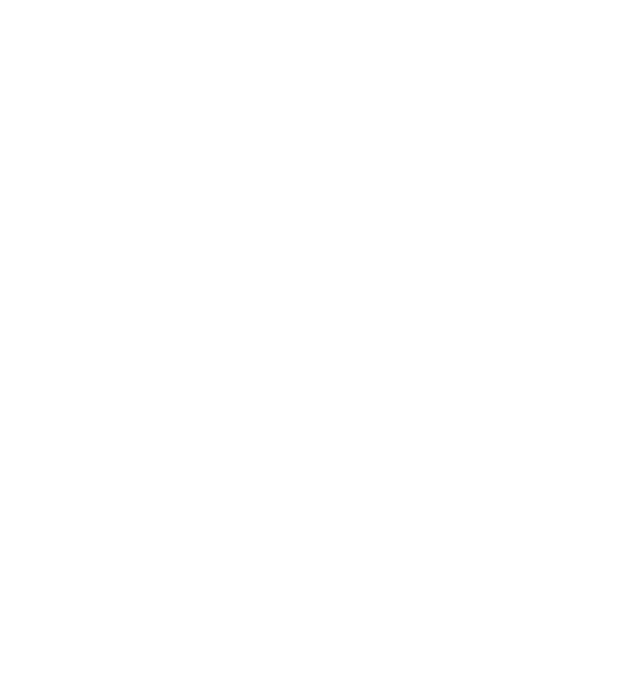
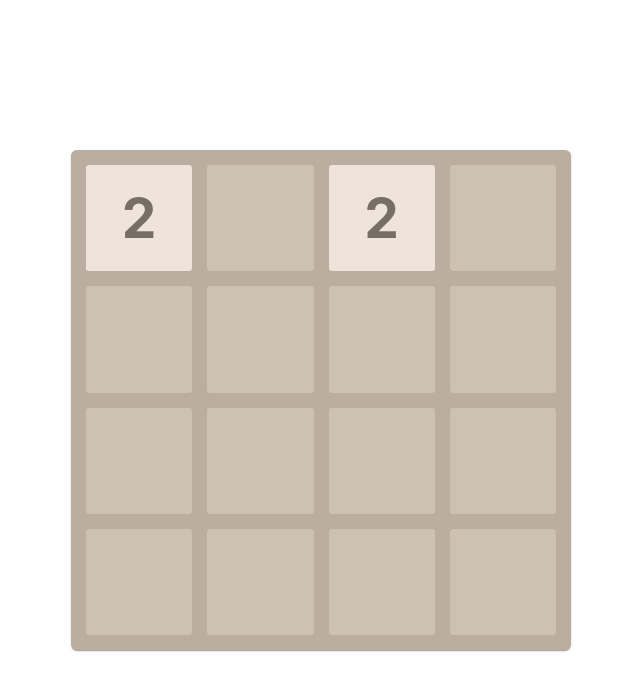
Before and after one commit to 10612/2048, a React (Vite) app: page / in a window 1280 px wide. Shown: the top 690 px of the page, without its empty margins (319-959 px from the left). Built offline with nearby package versions, Linux system fonts and the light colour scheme.

Commit message:
Added board

```diff
--- a/src/app/App.tsx
+++ b/src/app/App.tsx
@@ -1,8 +1,8 @@
-import { Box } from "@mui/material";
+import Board from "../components/board";
 import "./App.css";
 
 function App(): JSX.Element {
-	return <Box />;
+	return <Board />;
 }
 
 export default App;
--- /dev/null
+++ b/src/components/board/board.tsx
@@ -0,0 +1,18 @@
+import { Paper } from "@mui/material";
+import { useState } from "react";
+import { makeStartingBoard } from "./utils";
+import Tile from "../tile";
+import { board } from "./styles";
+
+export default function Board(): JSX.Element {
+	// eslint-disable-next-line @typescript-eslint/no-unused-vars
+	const [boardValues, setBoardValues] = useState(makeStartingBoard());
+
+	return (
+		<Paper sx={board}>
+			{boardValues.map((value) => (
+				<Tile value={value} />
+			))}
+		</Paper>
+	);
+}
--- /dev/null
+++ b/src/components/board/index.ts
@@ -0,0 +1,3 @@
+import Board from "./board";
+
+export default Board;
--- /dev/null
+++ b/src/components/board/styles.ts
@@ -0,0 +1,13 @@
+import { SystemStyleObject } from "@mui/system";
+
+export const board: SystemStyleObject = {
+	display: "grid",
+	height: "470px",
+	width: "470px",
+	padding: "15px",
+	borderRadius: "6px",
+	backgroundColor: "#bbada0",
+	gridTemplateColumns: "repeat(4, 1fr)",
+	gridAutoRows: "1fr",
+	gap: "15px",
+};
--- /dev/null
+++ b/src/components/board/utils.ts
@@ -0,0 +1,18 @@
+import { random, range, sampleSize } from "lodash-es";
+
+export function generateNewValue(): 2 | 4 {
+	return random(0, 9) ? 2 : 4;
+}
+
+export function makeStartingBoard(): number[] {
+	const board: number[] = new Array(16).fill(0);
+
+	const openSlots = range(0, 16);
+
+	const [firstIndex, secondIndex] = sampleSize(openSlots, 2);
+
+	board[firstIndex] = generateNewValue();
+	board[secondIndex] = generateNewValue();
+
+	return board;
+}
```
